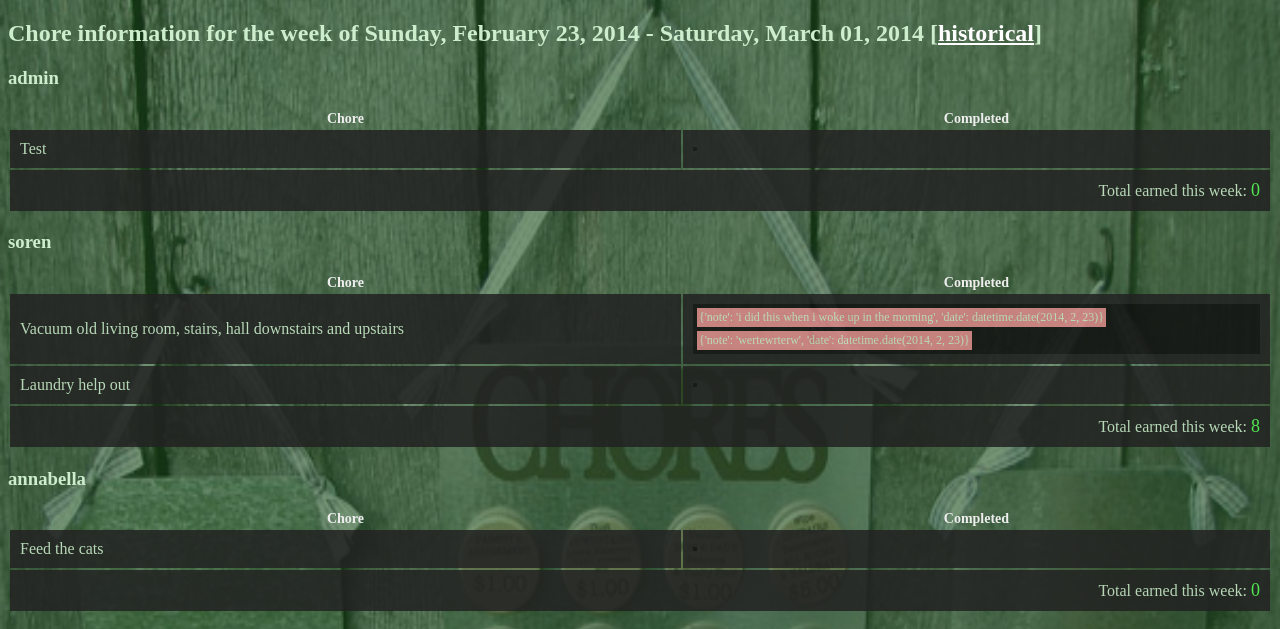
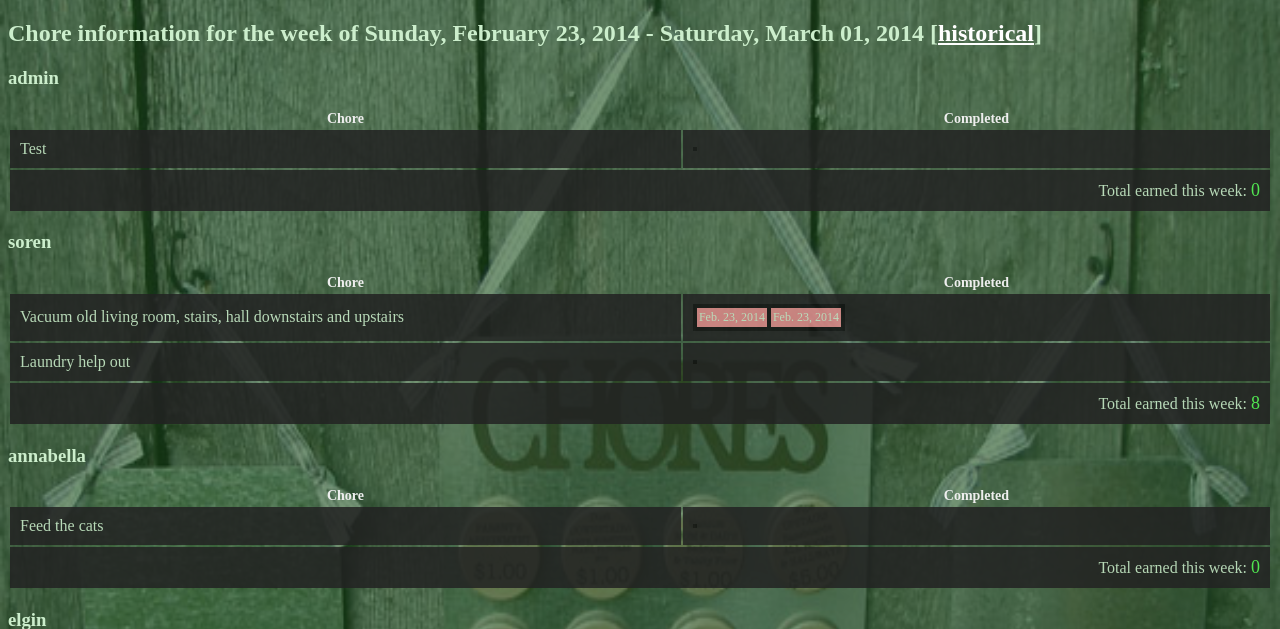
Before and after one commit to zeroaltitude/chores, a Django app: page / in a window 1280 px wide. Shown: the part 30-659 px from the top of the page. Run offline with Django 3.2, Linux system fonts and the light colour scheme; a user stored in the database is signed in; data comes from the database, SQL or seed files in the repository; parts of the project's set-up code (start-up, migrations or seed data) failed here and were passed over; some libraries are stand-ins or nearby versions; some web fonts are replaced.

Commit message:
new template for loggin admin too

```diff
--- a/chores/minder/templates/minder/admin-loggedin.html
+++ b/chores/minder/templates/minder/admin-loggedin.html
@@ -129,7 +129,7 @@
                                 </td>
                                 <td class="chore_completions">
                                     <div class="completions">
-                                        {% for date in chore.week_completions %}<div class="dateblock">{{ date }}</div>{% endfor %}
+                                        {% for obj in chore.week_completions %}<div class="dateblock" title-"{{ obj.note }}">{{ obj.date }}</div>{% endfor %}
                                     </div>
                                 </td>
                             </tr>
```
